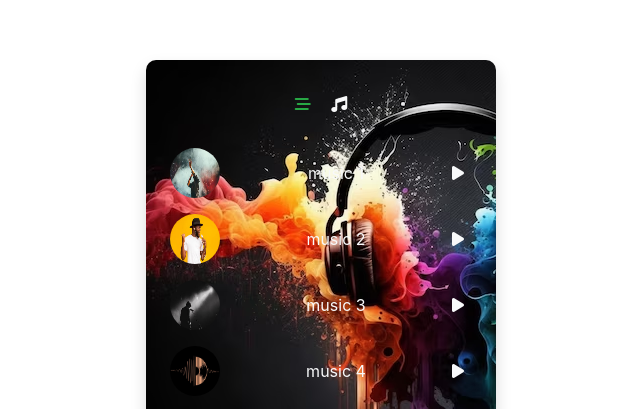
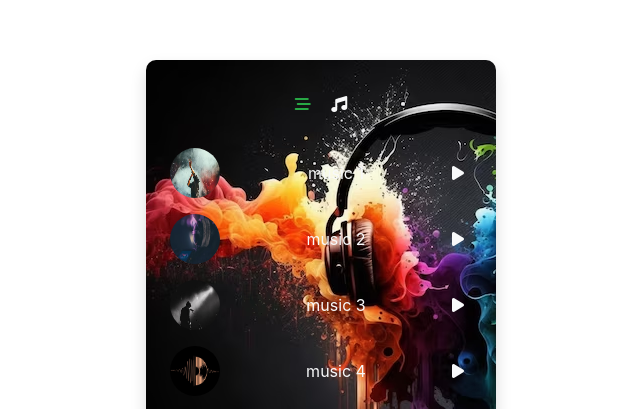
Before and after one commit to sina0043/Music-Player, a plain HTML site: page index.html in a window 1280 px wide. Shown: the part 124-533 px from the top of the page, without its empty margins (319-959 px from the left). Drawn offline with Linux system fonts and the light colour scheme.

Commit message:
number 5

```diff
--- a/index.html
+++ b/index.html
@@ -19,7 +19,7 @@
     <script src="./script.js" defer></script>
   </head>
   <body class="d-flex align-items-center justify-content-center">
-    <div class="box w-100 text-light p-3">
+    <div class="box text-light p-3 mx-2">
       <div class="head text-center mt-3">
         <i class="fa fa-bars-staggered mr-3 active"></i>
         <i class="fa-solid fa-music"></i>
--- a/script.js
+++ b/script.js
@@ -20,7 +20,7 @@
       id: 1,
       name: 'music 2',
       song: new Audio('./song/2.mp3'),
-      image: './img/images2.jpg'
+      image: './img/phone-with-music-icon-headphones-blurred-background-music-listening-concept-copy-space_169016-14360.avif'
     },
     {
       id: 2,
--- a/style.css
+++ b/style.css
@@ -16,14 +16,9 @@ body {
   background-size: auto;
   max-height: 433px;
   min-height: 433px;
-}
-
-@media screen and (min-width: 400px) {
-  .box {
-    width: 350px !important;
-    border-radius: 10px;
-    box-shadow: 0 0.5rem 1rem rgba(0, 0, 0, 0.15);
-  }
+  width: 350px;
+  border-radius: 10px;
+  box-shadow: 0 0.5rem 1rem rgba(0, 0, 0, 0.15);
 }
 
 .album {
```
Also changed, not shown: img/images2.jpg (deleted), img/phone-with-music-icon-headphones-blurred-background-music-listening-concept-copy-space_169016-14360.avif (added).
